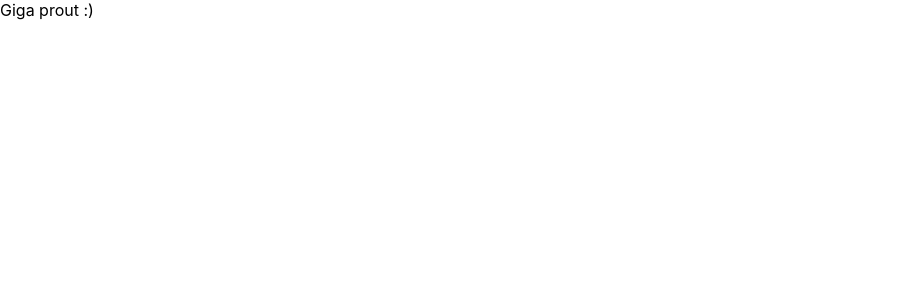
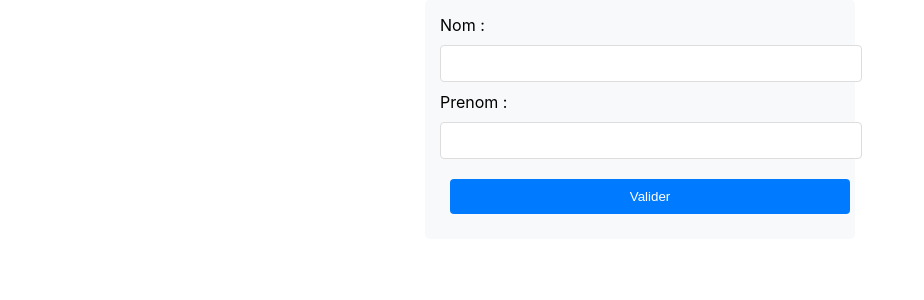
Before and after one commit to DevopsTripleL/Devops, a React (Create React App) app: page / in a window 1280 px wide. Shown: the top 300 px of the page, without its empty margins (0-924 px from the left). Built offline with nearby package versions, Linux system fonts and the light colour scheme.

Commit message:
feat: add formulaire et page post formulaire
Ajout d'un formulaire et d'une page post formulaire pour effectuer les tests !

```diff
--- a/package.json
+++ b/package.json
@@ -9,6 +9,7 @@
     "@testing-library/user-event": "^13.5.0",
     "react": "^18.2.0",
     "react-dom": "^18.2.0",
+    "react-router-dom": "^6.22.3",
     "react-scripts": "5.0.1",
     "web-vitals": "^2.1.4"
   },
--- a/src/App.css
+++ b/src/App.css
@@ -1,2 +1,42 @@
-.App {
+.App-form {
+    width: 100%;
+    max-width: 400px;
+    padding: 15px;
+    margin: auto;
+    background-color: #f8f9fa;
+    border-radius: 5px;
 }
+
+.App-form input[type="text"] {
+    width: 100%;
+    padding: 10px;
+    margin: 10px 0;
+    border: 1px solid #ddd;
+    border-radius: 4px;
+}
+
+.App-form input[type="text"]:focus {
+    border-color: #495057;
+    outline: none;
+    box-shadow: 0 0 0 0.2rem rgba(0,123,255,.25);
+}
+
+.App-form button[type="submit"] {
+    width: 100%;
+    padding: 10px;
+    margin: 10px;
+    margin-top: 10px;
+    background-color: #007bff;
+    border: none;
+    color: white;
+    border-radius: 4px;
+    cursor: pointer;
+}
+
+.App-form button[type="submit"]:hover {
+    background-color: #0056b3;
+}
+
+.App-form button[type="submit"]:active {
+    background-color: #003d80;
+}
--- a/src/App.js
+++ b/src/App.js
@@ -1,10 +1,27 @@
 import './App.css'
-import React from 'react'
+import React, { useState } from 'react'
+import { useNavigate } from 'react-router-dom';
 
 function App () {
+  const navigate = useNavigate();
+  const [name, setName] = useState('');
+  const [surname, setSurname] = useState('');
+
+
+  const handleSubmit = (event) => {
+    event.preventDefault();
+    navigate('/success', { state: { name, surname } });
+  }
+
   return (
     <div className="App">
-      Giga prout :)
+      <form className="App-form" onSubmit={handleSubmit}>
+        <label htmlFor="name">Nom :</label>
+        <input id="name" type="text" onChange={e => setName(e.target.value)} required/>
+        <label htmlFor="surname">Prenom :</label>
+        <input id="surname" type="text" onChange={e => setSurname(e.target.value)} required/>
+        <button type="submit" >Valider</button>
+      </form>
     </div>
   )
 }
--- /dev/null
+++ b/src/SuccessPage/Success.css
@@ -0,0 +1,40 @@
+.Success {
+    width: 100%;
+    max-width: 400px;
+    margin: auto;
+    text-align: center;
+    padding: 20px;
+    box-shadow: 0px 0px 10px rgba(0, 0, 0, 0.1);
+    border-radius: 5px;
+}
+
+.Success h1 {
+    color: #007bff;
+    margin-bottom: 20px;
+}
+
+.Success p {
+    color: #333;
+    font-size: 18px;
+    line-height: 1.6;
+}
+
+.Success button {
+    margin-top: 20px;
+    padding: 10px 20px;
+    background-color: #007bff;
+    border: none;
+    color: white;
+    border-radius: 4px;
+    cursor: pointer;
+    font-size: 16px;
+    transition: background-color 0.3s ease;
+}
+
+.Success button:hover {
+    background-color: #0056b3;
+}
+
+.Success button:active {
+    background-color: #003d80;
+}
--- /dev/null
+++ b/src/SuccessPage/Success.js
@@ -0,0 +1,24 @@
+import React from 'react';
+import { useLocation, useNavigate } from 'react-router-dom';
+import './Success.css';
+
+function Success() {
+  const location = useLocation();
+  const navigate = useNavigate();
+  const { name, surname } = location.state;
+
+  const handleBack = () => {
+    navigate('/');
+  }
+
+  return (
+    <div className='Success'>
+      <h1>Formulaire soumis avec succès !</h1>
+      <p>Votre nom : {name}</p>
+      <p>Votre prénom : {surname}</p>
+      <button onClick={handleBack}>Retour</button>
+    </div>
+  )
+}
+
+export default Success;
--- a/src/index.js
+++ b/src/index.js
@@ -1,11 +1,19 @@
 import React from 'react'
 import ReactDOM from 'react-dom/client'
 import './index.css'
+import { BrowserRouter as Router, Routes, Route } from 'react-router-dom'
+
 import App from './App'
+import Success from './SuccessPage/Success'
 
 const root = ReactDOM.createRoot(document.getElementById('root'))
 root.render(
   <React.StrictMode>
-    <App />
+    <Router>
+      <Routes>
+        <Route path="/*" element={<App />} />
+        <Route path="/success" element={<Success />} />
+      </Routes>
+    </Router>
   </React.StrictMode>
 )
```
Also changed, not shown: 1 other file (tests, documents, lock files or other folders).
